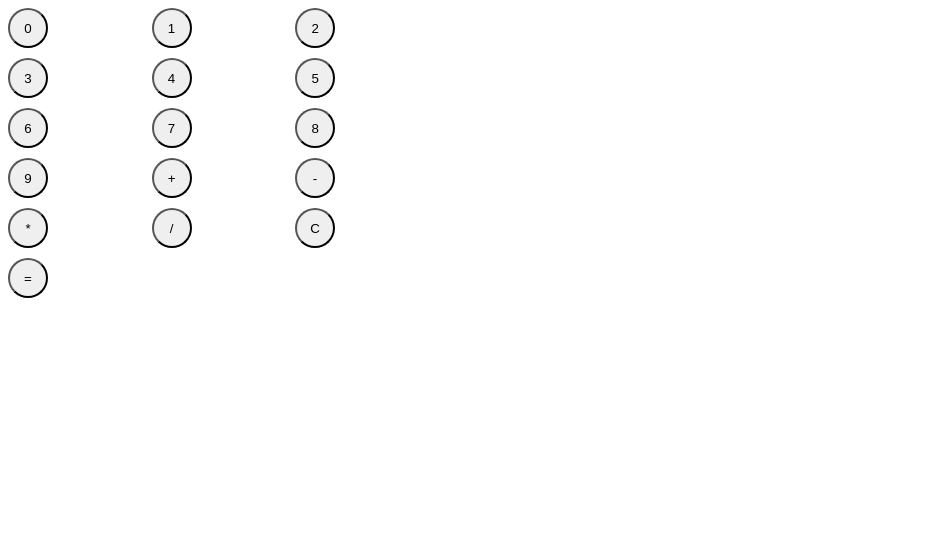
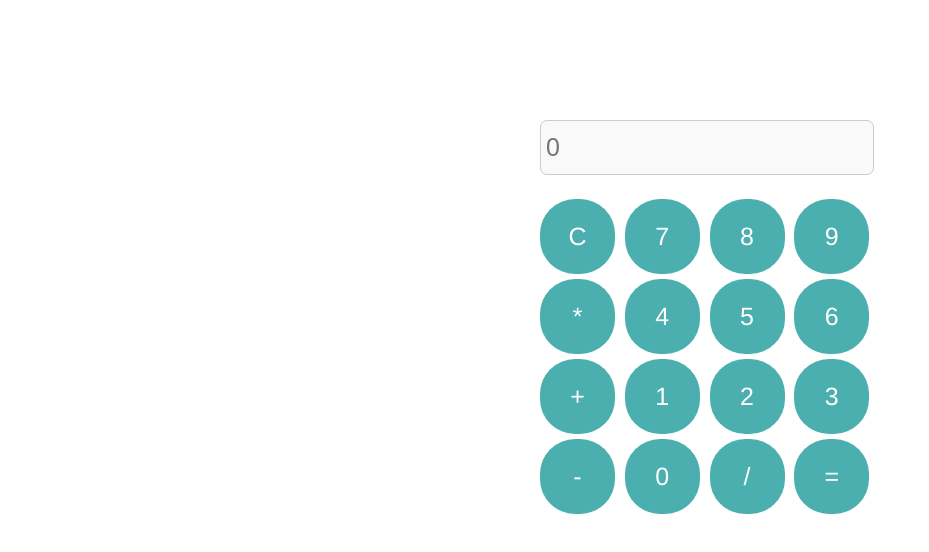
Before and after one commit to OwaisPaul/Calculator-Odin, a plain HTML site: page index.html in a window 1280 px wide. Shown: the whole page, without its empty margins (0-929 px from the left). Drawn offline with Linux system fonts and the light colour scheme.

Commit message:
2nd part

```diff
--- a/index.html
+++ b/index.html
@@ -7,31 +7,27 @@
     <link href="style.css" rel="stylesheet">
 </head>
 <body>
- <div id="container">
-    <div class="numbers">
-    <button id="zero">0</button>
-    <button id="one">1</button>
-    <button id="two">2</button>
-    <button id="three">3</button>
-    <button id="four">4</button>
-    <button id="five">5</button>
-    <button id="six">6</button>
-    <button id="seven">7</button>
-    <button id="eight">8</button>
-    <button id="nine">9</button>
-<!-- </div> -->
-    <!-- <div class="operators"> -->
-        <button id="plus">+</button>
-        <button id="plus">-</button>
-        <button id="plus">*</button>
-        <button id="plus">/</button>
-    <!-- </div> -->
-    <!-- <div class="equalto"> -->
-        <button id="clear">C</button>
-        <button id="equal">=</button>
 
-    <!-- </div> -->
-     </div>
+ <div class="container">
+    <input type="text" id="display" placeholder="0" readonly>
+    <div class="buttons">
+    <button id="clear" onClick = "clearDisplay()">C</button>
+    <button id="seven" onClick = "inTheDisplay('7')">7</button>
+    <button id="eight" onClick = "inTheDisplay('8')">8</button>
+    <button id="nine" onClick = "inTheDisplay('9')">9</button>
+    <button id="multiply" onClick = "inTheDisplay('*')">*</button>
+    <button id="four" onClick = "inTheDisplay('4')">4</button>
+    <button id="five" onClick = "inTheDisplay('5')">5</button>
+    <button id="six" onClick = "inTheDisplay('6')">6</button>
+    <button id="plus" onClick = "inTheDisplay('+')">+</button>
+    <button id="one" onClick = "inTheDisplay('1')">1</button>
+    <button id="two" onClick = "inTheDisplay('2')">2</button>
+    <button id="three" onClick = "inTheDisplay('3')">3</button>
+    <button id="minus" onClick = "inTheDisplay('-')">-</button>
+    <button id="zero" onClick = "inTheDisplay('0')">0</button>
+    <button id="divide" onClick = "inTheDisplay('/')">/</button>
+    <button id="equal" onClick = "calculate()">=</button>
+</div>
 </div>
 
     <script src="script.js" defer></script>
--- a/script.js
+++ b/script.js
@@ -0,0 +1,15 @@
+
+const display = document.getElementById('display');
+
+
+ function inTheDisplay(input){
+    display.value += input;
+}
+
+function calculate(){
+
+}
+
+function clearDisplay(){
+    display.value = '';
+}
--- a/style.css
+++ b/style.css
@@ -1,20 +1,57 @@
-#container {
-    display: grid;
-    grid-template-columns: repeat(3, 1fr);
-    font-size: 15px;
-    gap: 1px;
-}
-
-.numbers {
-    display: grid;
-    grid-template-columns: repeat(3, 1fr);
-    gap: 10px;
+body {
+    display : flex;
+    justify-content: center;
+    align-items: center;
+    margin-top: 120px;
 
 }
 
+.container {
+    display: grid;
+    grid-template-columns: 1fr;
+    gap: 10px;
+    width: 200px;
+    margin: 0 auto;
+}
+
+.buttons{
+    display: grid;
+    grid-template-columns: repeat(4, 1fr);
+    gap: 5px;
+}
+
 button {
-    border-radius: 40px;
-    height: 40px;
-    width: 40px;
+    font-family: 'Franklin Gothic Medium', 'Arial Narrow', Arial, sans-serif;
+    font-size: 25px;
+    border: none;
+    background-color: #4cafaf;
+    border-radius: 35px;
+    height: 75px;
+    width: 75px;
+    cursor: pointer;
+    color: white;
 
 }
+
+#display{
+
+    width: 100;
+    height: 55px;
+    font-size: 25px;
+    text-align: left;
+    padding: 5px;
+    border: 1px solid #ccc;
+    border-radius: 7px;
+    background-color: #f9f9f9;
+    box-sizing: border-box;
+    margin-bottom: 14px;
+    overflow: hidden;
+
+}
+
+/* button:hover {
+    background-color: #45a049;
+} */
+button:hover:active{
+    background-color: #45a049;
+}
```
